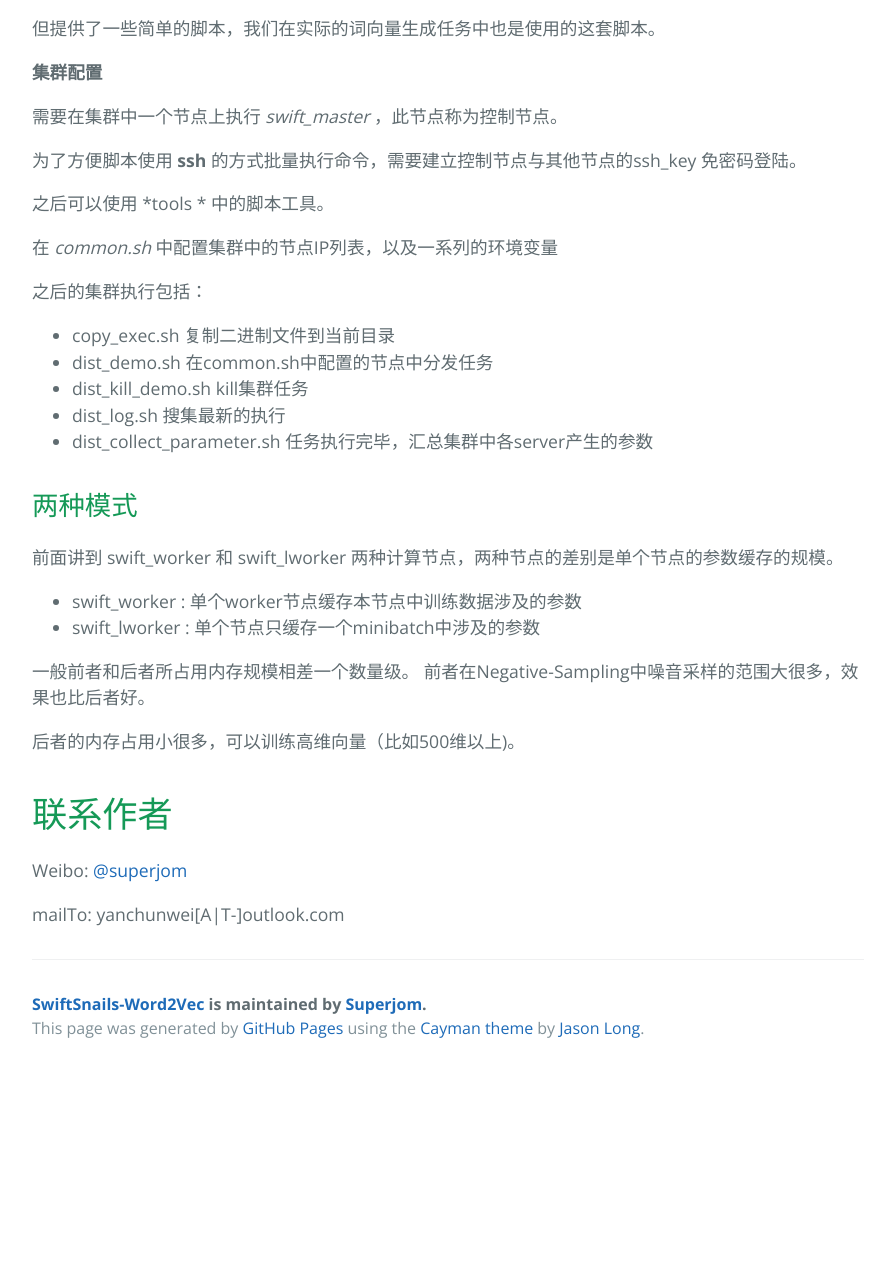
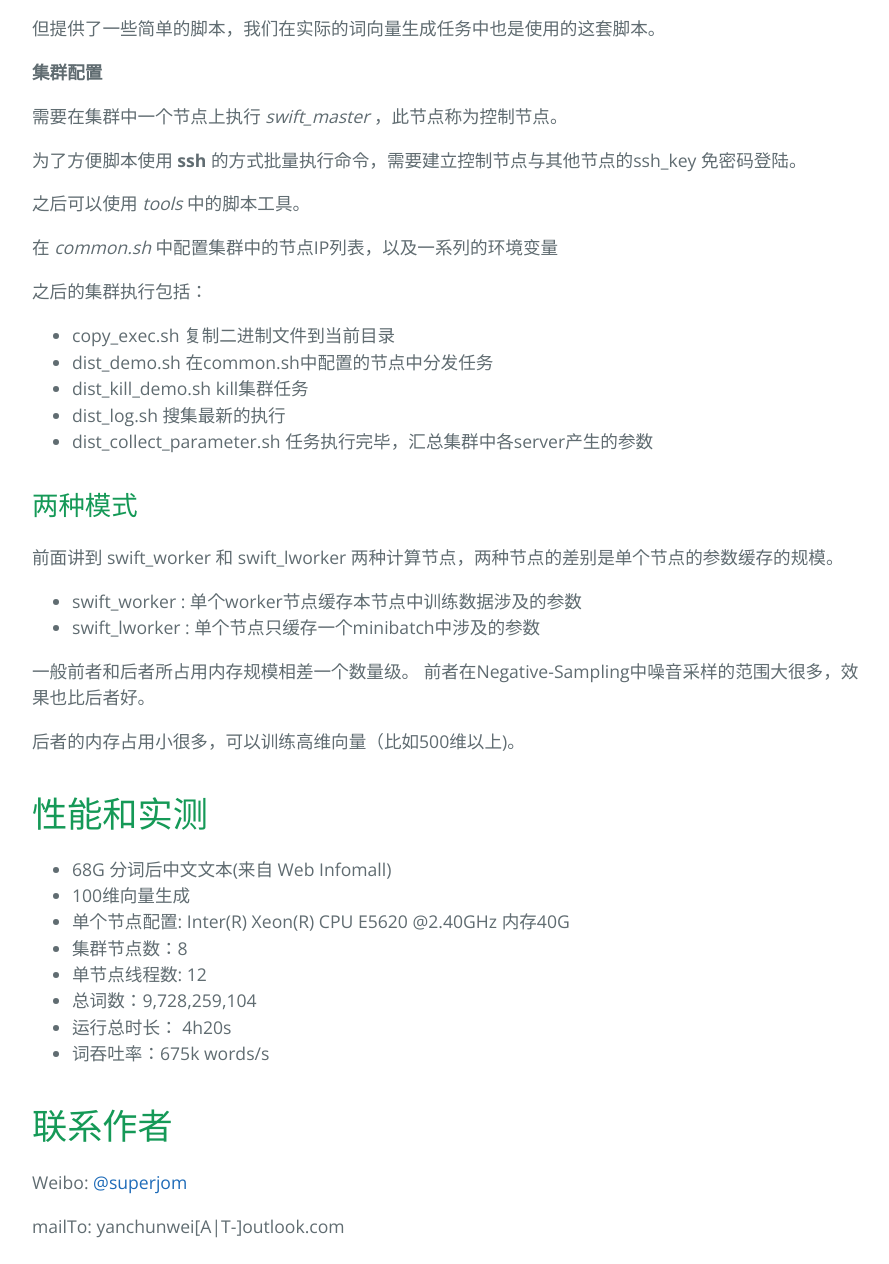
Before and after one commit to Superjomn/SwiftSnails-Word2Vec, a plain HTML site: page index.html in a window 1280 px wide. Shown: the part 3684-4948 px from the top of the page, without its empty margins (192-1081 px from the left). Before the commit the page ends 4756 px from the top, so only its background shows below. Drawn offline with nearby package versions, Linux system fonts and the light colour scheme.

```diff
--- a/index.html
+++ b/index.html
@@ -182,7 +182,7 @@ num_sents_to_cache: 10000
 
 <p>为了方便脚本使用 <strong>ssh</strong> 的方式批量执行命令，需要建立控制节点与其他节点的ssh_key 免密码登陆。</p>
 
-<p>之后可以使用 *tools * 中的脚本工具。</p>
+<p>之后可以使用 <em>tools</em> 中的脚本工具。</p>
 
 <p>在 <em>common.sh</em> 中配置集群中的节点IP列表，以及一系列的环境变量</p>
 
@@ -212,6 +212,20 @@ num_sents_to_cache: 10000
 <p>后者的内存占用小很多，可以训练高维向量（比如500维以上)。</p>
 
 <h1>
+<a id="性能和实测" class="anchor" href="#%E6%80%A7%E8%83%BD%E5%92%8C%E5%AE%9E%E6%B5%8B" aria-hidden="true"><span class="octicon octicon-link"></span></a>性能和实测</h1>
+
+<ul>
+<li>68G 分词后中文文本(来自 Web Infomall)</li>
+<li>100维向量生成</li>
+<li>单个节点配置: Inter(R) Xeon(R) CPU E5620 @2.40GHz  内存40G</li>
+<li>集群节点数：8 </li>
+<li>单节点线程数: 12</li>
+<li>总词数：9,728,259,104 </li>
+<li>运行总时长： 4h20s</li>
+<li>词吞吐率：675k words/s</li>
+</ul>
+
+<h1>
 <a id="联系作者" class="anchor" href="#%E8%81%94%E7%B3%BB%E4%BD%9C%E8%80%85" aria-hidden="true"><span class="octicon octicon-link"></span></a>联系作者</h1>
 
 <p>Weibo: <a href="https://github.com/superjom" class="user-mention">@superjom</a></p>
```
Also changed, not shown: params.json (+1 -1 lines).
